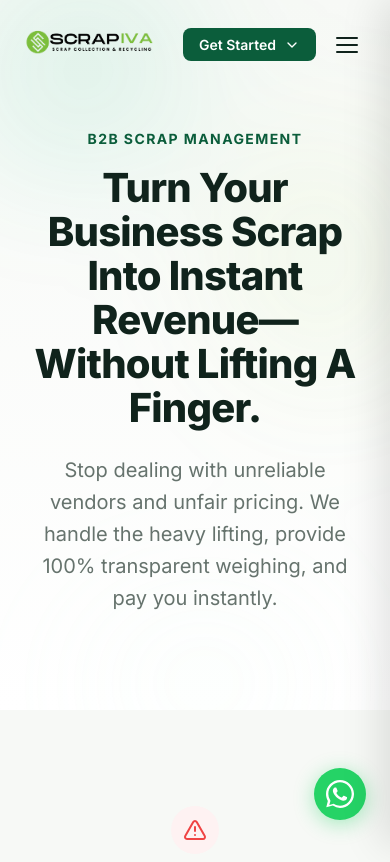
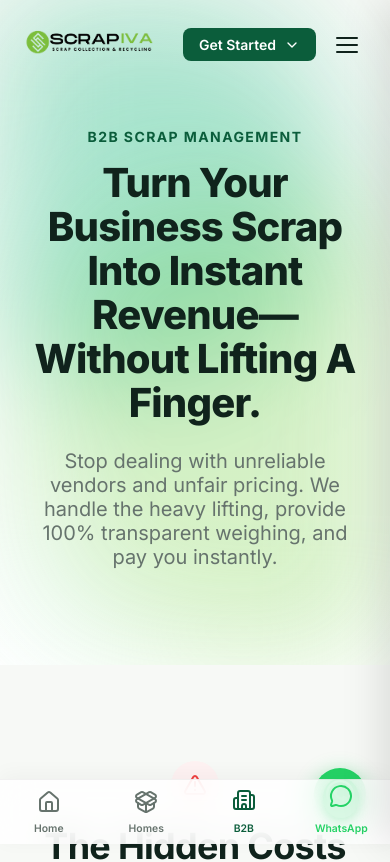
Before and after one commit to Shahbaz18-netizen/ScrapivaWebsite, a Next.js app: page /for-businesses in a window 390 px wide. Shown: the top 862 px of the page. Built offline with nearby package versions, Linux system fonts and the light colour scheme.

Commit message:
feat(ui): add frosted glass navbar, mobile bottom nav, and next/image performance optimizations

```diff
--- a/src/app/globals.css
+++ b/src/app/globals.css
@@ -58,7 +58,15 @@ body {
   font-family: var(--font-family-base);
   color: var(--color-text);
   background-color: var(--color-background);
-  line-height: 1.6;
+  -webkit-font-smoothing: antialiased;
+  -moz-osx-font-smoothing: grayscale;
+}
+
+/* Ensure bottom nav doesn't cover content on mobile */
+@media (max-width: 767px) {
+  body {
+    padding-bottom: calc(64px + env(safe-area-inset-bottom));
+  }
 }
 
 a {
--- a/src/app/layout.tsx
+++ b/src/app/layout.tsx
@@ -4,6 +4,7 @@ import "./globals.css";
 import { Navbar } from "@/components/layout/Navbar/Navbar";
 import { Footer } from "@/components/layout/Footer/Footer";
 import { FloatingWhatsApp } from "@/components/layout/FloatingWhatsApp/FloatingWhatsApp";
+import { BottomNav } from "@/components/layout/BottomNav/BottomNav";
 import { siteConfig } from "@/config/site";
 
 const inter = Inter({ subsets: ["latin"], variable: "--font-inter" });
@@ -37,6 +38,7 @@ export default function RootLayout({
         <main>{children}</main>
         <Footer />
         <FloatingWhatsApp />
+        <BottomNav />
       </body>
     </html>
   );
--- /dev/null
+++ b/src/components/layout/BottomNav/BottomNav.module.css
@@ -0,0 +1,75 @@
+.bottomNav {
+  position: fixed;
+  bottom: 0;
+  left: 0;
+  right: 0;
+  z-index: 200;
+  background: rgba(255, 255, 255, 0.85);
+  backdrop-filter: blur(16px);
+  -webkit-backdrop-filter: blur(16px);
+  border-top: 1px solid rgba(0, 0, 0, 0.05);
+  padding-bottom: env(safe-area-inset-bottom);
+  box-shadow: 0 -4px 20px rgba(0, 0, 0, 0.04);
+}
+
+/* Hide on desktop */
+@media (min-width: 768px) {
+  .bottomNav {
+    display: none;
+  }
+}
+
+.navContent {
+  display: flex;
+  justify-content: space-around;
+  align-items: center;
+  height: 64px;
+  max-width: 600px;
+  margin: 0 auto;
+}
+
+.navItem {
+  display: flex;
+  flex-direction: column;
+  align-items: center;
+  justify-content: center;
+  gap: 4px;
+  color: var(--color-muted);
+  text-decoration: none;
+  flex: 1;
+  height: 100%;
+  transition: color 0.2s ease;
+}
+
+.iconWrapper {
+  transition: transform 0.2s ease;
+}
+
+.label {
+  font-size: 0.65rem;
+  font-weight: 600;
+}
+
+.active {
+  color: var(--color-primary);
+}
+
+.active .iconWrapper {
+  transform: translateY(-2px);
+}
+
+.whatsappItem {
+  color: #25D366; /* WhatsApp brand color */
+}
+
+.whatsappItem .iconWrapper {
+  background: rgba(37, 211, 102, 0.1);
+  padding: 6px;
+  border-radius: 50%;
+  margin-top: -12px; /* Popping out slightly */
+  box-shadow: 0 4px 12px rgba(37, 211, 102, 0.2);
+}
+
+.whatsappItem:hover .iconWrapper {
+  transform: scale(1.1);
+}
--- /dev/null
+++ b/src/components/layout/BottomNav/BottomNav.tsx
@@ -0,0 +1,52 @@
+'use client';
+
+import React from 'react';
+import Link from 'next/link';
+import { usePathname } from 'next/navigation';
+import { Home, PackageOpen, Building2, MessageCircle } from 'lucide-react';
+import { siteConfig } from '@/config/site';
+import styles from './BottomNav.module.css';
+
+export const BottomNav = () => {
+  const pathname = usePathname();
+  const whatsappUrl = `https://wa.me/${siteConfig.contact.whatsapp.replace(/[^0-9]/g, '')}`;
+
+  const navItems = [
+    { href: '/', label: 'Home', icon: <Home size={24} /> },
+    { href: '/book-pickup', label: 'Homes', icon: <PackageOpen size={24} /> },
+    { href: '/for-businesses', label: 'B2B', icon: <Building2 size={24} /> },
+  ];
+
+  return (
+    <nav className={styles.bottomNav} aria-label="Mobile Bottom Navigation">
+      <div className={styles.navContent}>
+        {navItems.map((item) => {
+          const isActive = pathname === item.href;
+          return (
+            <Link
+              key={item.href}
+              href={item.href}
+              className={`${styles.navItem} ${isActive ? styles.active : ''}`}
+            >
+              <div className={styles.iconWrapper}>{item.icon}</div>
+              <span className={styles.label}>{item.label}</span>
+            </Link>
+          );
+        })}
+
+        {/* Special WhatsApp Action */}
+        <a
+          href={whatsappUrl}
+          target="_blank"
+          rel="noreferrer"
+          className={`${styles.navItem} ${styles.whatsappItem}`}
+        >
+          <div className={styles.iconWrapper}>
+            <MessageCircle size={24} />
+          </div>
+          <span className={styles.label}>WhatsApp</span>
+        </a>
+      </div>
+    </nav>
+  );
+};
--- a/src/components/layout/Footer/Footer.tsx
+++ b/src/components/layout/Footer/Footer.tsx
@@ -2,6 +2,7 @@
 
 import React from 'react';
 import Link from 'next/link';
+import Image from 'next/image';
 import { siteConfig } from '@/config/site';
 import styles from './Footer.module.css';
 
@@ -11,14 +12,12 @@ export const Footer = () => {
       <div className={`container ${styles.grid}`}>
         <div className={styles.brandCol}>
           <div className={styles.logo}>
-            <img
+            <Image
               src="/images/logo.png"
               alt={siteConfig.name}
+              width={160}
+              height={60}
               className={styles.logoImage}
-              onError={(e) => {
-                e.currentTarget.style.display = 'none';
-                e.currentTarget.parentElement?.classList.add(styles.textFallback);
-              }}
             />
             <h3 className={styles.fallbackText}>{siteConfig.name}</h3>
           </div>
--- a/src/components/layout/Navbar/Navbar.module.css
+++ b/src/components/layout/Navbar/Navbar.module.css
@@ -12,11 +12,11 @@
 }
 
 .headerScrolled {
-  background-color: rgba(255, 255, 255, 0.85); /* Frosty white */
-  backdrop-filter: blur(12px);
-  -webkit-backdrop-filter: blur(12px);
+  background-color: rgba(255, 255, 255, 0.65); /* More transparent */
+  backdrop-filter: blur(20px); /* Stronger blur */
+  -webkit-backdrop-filter: blur(20px);
   border-bottom: 1px solid rgba(0, 0, 0, 0.05);
-  box-shadow: 0 4px 20px rgba(0, 0, 0, 0.03);
+  box-shadow: 0 4px 30px rgba(0, 0, 0, 0.03);
   height: 72px; /* Shrinks slightly */
 }
 
--- a/src/components/layout/Navbar/Navbar.tsx
+++ b/src/components/layout/Navbar/Navbar.tsx
@@ -2,6 +2,7 @@
 
 import React, { useState, useEffect, useCallback } from 'react';
 import Link from 'next/link';
+import Image from 'next/image';
 import { usePathname } from 'next/navigation';
 import { siteConfig } from '@/config/site';
 import { Button } from '@/components/ui/Button/Button';
@@ -62,14 +63,13 @@ export const Navbar = () => {
         <div className={`container ${styles.navContainer}`}>
           {/* Logo */}
           <Link href="/" className={styles.logo}>
-            <img
+            <Image
               src="/images/logo.png"
               alt={siteConfig.name}
+              width={200}
+              height={75}
+              priority
               className={styles.logoImage}
-              onError={(e) => {
-                e.currentTarget.style.display = 'none';
-                e.currentTarget.parentElement?.classList.add(styles.textFallback);
-              }}
             />
             <span className={styles.fallbackText}>{siteConfig.name}</span>
           </Link>
--- a/src/components/sections/Hero/Hero.module.css
+++ b/src/components/sections/Hero/Hero.module.css
@@ -28,6 +28,15 @@
   display: flex;
   flex-direction: column;
   gap: 1.5rem;
+  text-align: center; /* Center on mobile by default */
+  align-items: center;
+}
+
+@media (min-width: 992px) {
+  .content {
+    text-align: left;
+    align-items: flex-start;
+  }
 }
 
 .eyebrow {
@@ -39,6 +48,17 @@
 
 .title {
   color: var(--color-dark);
+  font-weight: 800;
+}
+
+/* Glowing text gradient for mobile/desktop */
+@supports (background-clip: text) {
+  .title {
+    background: linear-gradient(135deg, #065f46 0%, #10b981 100%);
+    -webkit-background-clip: text;
+    -webkit-text-fill-color: transparent;
+    text-shadow: 0 4px 20px rgba(16, 185, 129, 0.2);
+  }
 }
 
 .subtitle {
@@ -65,29 +85,33 @@
   align-items: flex-start;
   gap: 1.5rem;
   padding: 2rem;
-  background-color: var(--color-white);
-  border: 2px solid rgba(11, 93, 59, 0.1);
+  background: rgba(255, 255, 255, 0.7);
+  backdrop-filter: blur(12px);
+  -webkit-backdrop-filter: blur(12px);
+  border: 1px solid rgba(16, 185, 129, 0.2);
   border-radius: var(--radius-xl);
   text-decoration: none;
   transition: all 0.3s cubic-bezier(0.175, 0.885, 0.32, 1.275);
-  box-shadow: 0 10px 30px rgba(0, 0, 0, 0.04);
+  box-shadow: 0 10px 40px rgba(0, 0, 0, 0.05), inset 0 0 0 1px rgba(255, 255, 255, 0.5);
+  text-align: left;
 }
 
 .gatewayCard:hover {
   transform: translateY(-8px);
-  border-color: var(--color-primary);
-  box-shadow: 0 20px 40px rgba(11, 93, 59, 0.12);
+  border-color: rgba(16, 185, 129, 0.5);
+  box-shadow: 0 20px 50px rgba(16, 185, 129, 0.15), inset 0 0 0 2px rgba(16, 185, 129, 0.2);
 }
 
 .gatewayCardB2B {
-  background: linear-gradient(135deg, var(--color-dark) 0%, #1e293b 100%);
-  border: 2px solid transparent;
+  background: linear-gradient(135deg, rgba(30, 41, 59, 0.9) 0%, rgba(15, 23, 42, 0.95) 100%);
+  border: 1px solid rgba(166, 217, 91, 0.2);
   color: var(--color-white);
+  box-shadow: 0 10px 40px rgba(0, 0, 0, 0.2), inset 0 0 0 1px rgba(255, 255, 255, 0.1);
 }
 
 .gatewayCardB2B:hover {
   border-color: var(--color-accent);
-  box-shadow: 0 20px 40px rgba(166, 217, 91, 0.2);
+  box-shadow: 0 20px 50px rgba(166, 217, 91, 0.25), inset 0 0 0 2px rgba(166, 217, 91, 0.3);
 }
 
 .gatewayIcon {
--- a/src/components/ui/AuroraBackground/AuroraBackground.module.css
+++ b/src/components/ui/AuroraBackground/AuroraBackground.module.css
@@ -48,9 +48,40 @@
     transform: translate(0, 0) scale(1);
   }
   50% {
-    transform: translate(5%, 10%) scale(1.1);
+    transform: translate(5%, 5%) scale(1.05);
   }
   100% {
     transform: translate(-5%, -5%) scale(0.95);
   }
 }
+
+@media (max-width: 768px) {
+  .auroraContainer {
+    filter: blur(60px);
+    opacity: 0.85; /* Increased opacity on mobile for more glow */
+  }
+
+  .aurora1 {
+    width: 100vw;
+    height: 100vw;
+    top: -5%;
+    left: -20%;
+    background: rgba(16, 185, 129, 0.4);
+  }
+
+  .aurora2 {
+    width: 120vw;
+    height: 120vw;
+    top: 30%;
+    right: -30%;
+    background: rgba(166, 217, 91, 0.35);
+  }
+
+  .aurora3 {
+    width: 140vw;
+    height: 140vw;
+    bottom: -10%;
+    left: -10%;
+    background: rgba(216, 250, 233, 0.5);
+  }
+}
```
Also changed, not shown: src/components/ui/PriceCard/ScrapIcon.tsx (+6 -2 lines).
